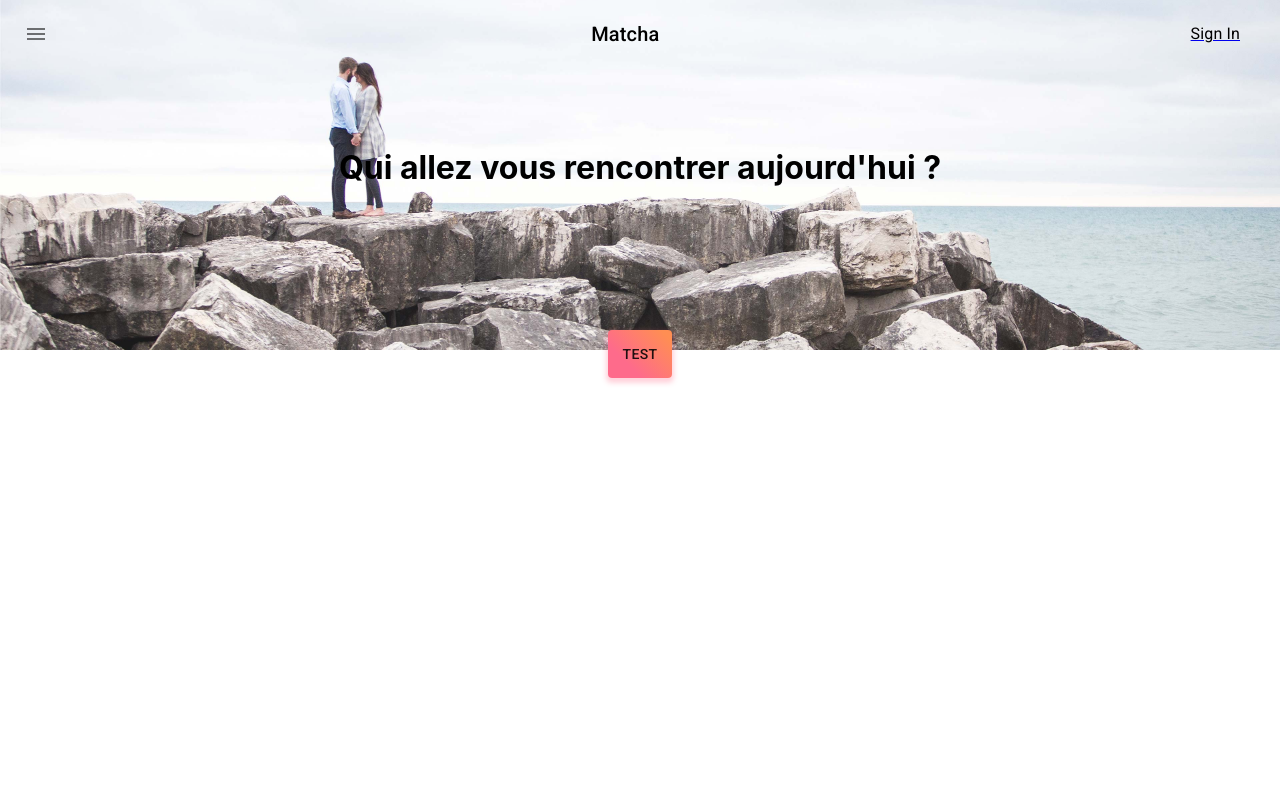
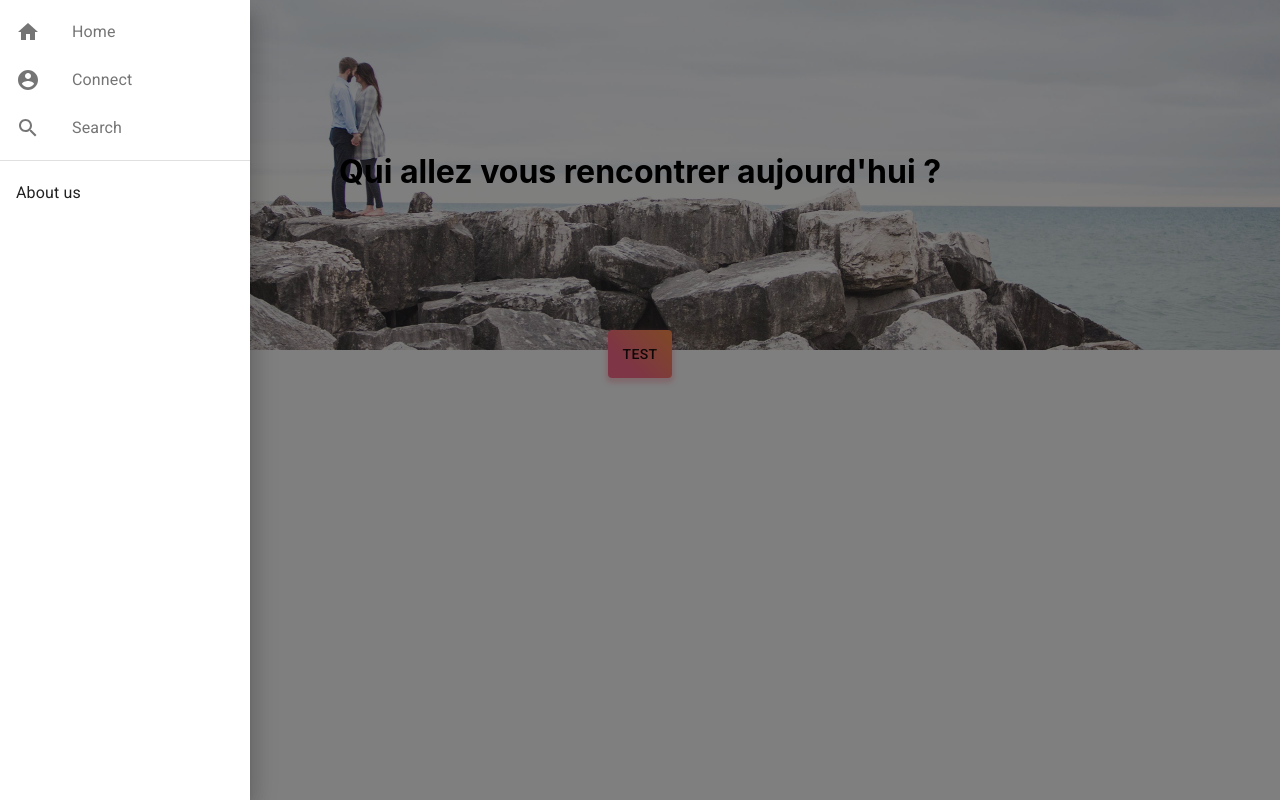
Before and after one commit to MrOrgani/Matcha, a React (Create React App) app in the folder client/: page / in a window 1280 px wide. Both pictures are taken after a click on the button "Menu". Built offline with nearby package versions, Linux system fonts and the light colour scheme; no server answers.

Commit message:
menu nav

```diff
--- a/client/package.json
+++ b/client/package.json
@@ -10,6 +10,8 @@
     "material-ui-icons": "^1.0.0-beta.36",
     "react": "^16.8.6",
     "react-dom": "^16.8.6",
+    "react-native": "^0.60.0",
+    "react-navigation": "^3.11.0",
     "react-router-dom": "^5.0.1",
     "react-scripts": "3.0.1",
     "yup": "^0.27.0"
--- /dev/null
+++ b/client/src/Components/Navbar/Components/MenuButton.js
@@ -0,0 +1,27 @@
+import React from "react";
+import { makeStyles } from "@material-ui/core/styles";
+import Button from "@material-ui/core/Button";
+import MenuIcon from "@material-ui/icons/Menu";
+import Fab from "@material-ui/core/Fab";
+
+const useStyles = makeStyles(theme => ({
+  fab: {
+    margin: theme.spacing(1)
+  },
+  extendedIcon: {
+    marginRight: theme.spacing(1)
+  }
+}));
+
+const MenuButton = () => {
+  const classes = useStyles();
+  return (
+    <div>
+      <Fab color="primary" aria-label="Menu" className={classes.fab}>
+        <MenuIcon />
+      </Fab>
+    </div>
+  );
+};
+
+export default MenuButton;
--- /dev/null
+++ b/client/src/Components/Navbar/DrawerNavigation.js
@@ -0,0 +1,109 @@
+import React from "react";
+import { makeStyles } from "@material-ui/core/styles";
+import Drawer from "@material-ui/core/Drawer";
+import Button from "@material-ui/core/Button";
+import List from "@material-ui/core/List";
+import Divider from "@material-ui/core/Divider";
+import ListItem from "@material-ui/core/ListItem";
+import ListItemIcon from "@material-ui/core/ListItemIcon";
+import ListItemText from "@material-ui/core/ListItemText";
+import InboxIcon from "@material-ui/icons/MoveToInbox";
+import MailIcon from "@material-ui/icons/Mail";
+import HomeIcon from "@material-ui/icons/Home";
+import SearchIcon from "@material-ui/icons/Search";
+import AccountCircleIcon from "@material-ui/icons/AccountCircle";
+import { Link } from "react-router-dom";
+
+import MenuButton from "./Components/MenuButton";
+
+const useStyles = makeStyles({
+  list: {
+    width: 250
+  },
+  fullList: {
+    width: "auto"
+  },
+  icon: {
+    display: "flex"
+  },
+  link: {
+    textDecoration: "none",
+    opacity: 0.54,
+    color: "black"
+  }
+});
+
+export default function TemporaryDrawer() {
+  const classes = useStyles();
+  const [state, setState] = React.useState({
+    left: false
+  });
+
+  const toggleDrawer = (side, open) => event => {
+    if (
+      event.type === "keydown" &&
+      (event.key === "Tab" || event.key === "Shift")
+    ) {
+      return;
+    }
+
+    setState({ ...state, [side]: open });
+  };
+
+  const sideList = side => (
+    <div
+      className={classes.list}
+      role="presentation"
+      onClick={toggleDrawer(side, false)}
+      onKeyDown={toggleDrawer(side, false)}
+    >
+      <List>
+        {["Home", "Connect", "Search"].map((text, index) => (
+          <ListItem button key={text}>
+            <ListItemIcon>
+              {text === "Home" && <HomeIcon />}
+              {text === "Search" && <SearchIcon />}
+              {text === "Connect" && <AccountCircleIcon />}
+            </ListItemIcon>
+            <ListItemText>
+              {text === "Home" && (
+                <Link to="/" className={classes.link}>
+                  {text}
+                </Link>
+              )}
+              {text === "Search" && (
+                <Link to="/Search" className={classes.link}>
+                  {text}
+                </Link>
+              )}
+              {text === "Connect" && (
+                <Link to="/signIn" className={classes.link}>
+                  {text}
+                </Link>
+              )}
+            </ListItemText>
+          </ListItem>
+        ))}
+      </List>
+      <Divider />
+      <List>
+        {["About us"].map((text, index) => (
+          <ListItem button key={text}>
+            <ListItemText primary={text} />
+          </ListItem>
+        ))}
+      </List>
+    </div>
+  );
+
+  return (
+    <div>
+      <div onClick={toggleDrawer("left", true)} className={classes.icon}>
+        <MenuButton />
+      </div>
+      <Drawer open={state.left} onClose={toggleDrawer("left", false)}>
+        {sideList("left")}
+      </Drawer>
+    </div>
+  );
+}
--- a/client/src/Components/Navbar/NavBar.js
+++ b/client/src/Components/Navbar/NavBar.js
@@ -37,14 +37,14 @@ function NavBar() {
     <div>
       <AppBar position="static" className={classes.bar}>
         <Toolbar>
-          <IconButton
+          {/* <IconButton
             edge="start"
             className={classes.menuButton}
             aria-label="Menu"
-          >
-            <MenuIcon />
-          </IconButton>
-          <Typography variant="h6" className={classes.title}>
+          > */}
+          {/* <MenuIcon /> */}
+          {/* </IconButton> */}
+          {/* <Typography variant="h6" className={classes.title}>
             Matcha
           </Typography>
           <MenuItem>
--- a/client/src/Scenes/Home/Home.js
+++ b/client/src/Scenes/Home/Home.js
@@ -1,9 +1,11 @@
-import NavBar from "../../Components/Navbar/NavBar";
+// import NavBar from "../../Components/Navbar/NavBar";
 import React from "react";
 import { makeStyles } from "@material-ui/core/styles";
 import "./Home.css";
 import background from "./img/header.jpg";
 import Button from "@material-ui/core/Button";
+
+import DrawerNavigator from "../../Components/Navbar/DrawerNavigation";
 
 function HomeHeader() {
   const useStyles = makeStyles(theme => ({
@@ -28,7 +30,7 @@ function HomeHeader() {
   return (
     <div style={{ textAlign: "center" }}>
       <div className={classes.root}>
-        <NavBar colorStyle="transparent" />
+        <DrawerNavigator />
         <h1 className={classes.back}>
           Qui allez vous rencontrer aujourd'hui ?
         </h1>
--- a/client/src/Scenes/Search/Components/User.js
+++ b/client/src/Scenes/Search/Components/User.js
@@ -32,22 +32,21 @@ import MoreVertIcon from "@material-ui/icons/MoreVert";
 const useStyles = makeStyles(theme => ({
   card: {
     maxWidth: 150,
-    margin: 10,
-    height: 150
+    margin: 2,
+    height: 200,
+    borderRadius: 15
   },
   media: {
     height: 0,
     paddingTop: "150%" // 16:9
   },
   root: {
-    // height: 0,
-    // paddingTop: "150%", // 16:9,
-    marginTop: 100
+    marginTop: 150
   },
-  button1: {
+  isNotLiked: {
     color: "white"
   },
-  button2: {
+  isLiked: {
     color: "red"
   },
   expand: {
@@ -82,7 +81,7 @@ const User = props => {
     <CardMedia className={classes.card} image={props.value.picLarge}>
       <div className={classes.root}>
         <IconButton
-          className={colored ? classes.button2 : classes.button1}
+          className={!colored ? classes.isNotLiked : classes.isLiked}
           aria-label="Add to favorites"
           onClick={handleColor}
         >
--- a/client/src/Scenes/Search/Search.js
+++ b/client/src/Scenes/Search/Search.js
@@ -2,14 +2,23 @@ import React, { useState } from "react";
 import UserList from "./Components/UserList";
 import { UsersProvider } from "./Components/UsersContext";
 import "./public/stylesheet/style.css";
+import Container from "@material-ui/core/Container";
+import Typography from "@material-ui/core/Typography";
+import NavBar from "../../Components/Navbar/NavBar";
+import DrawerNavigator from "../../Components/Navbar/DrawerNavigation";
 
 const Search = () => {
   return (
-    <UsersProvider>
-      <div className="app">
-        <UserList />
-      </div>
-    </UsersProvider>
+    <div>
+      <DrawerNavigator />
+
+      <UsersProvider>
+        {/* <NavBar colorStyle="transparent" /> */}
+        <div className="app">
+          <UserList />
+        </div>
+      </UsersProvider>
+    </div>
   );
 };
 
```
Also changed, not shown: 1 other file (tests, documents, lock files or other folders).
